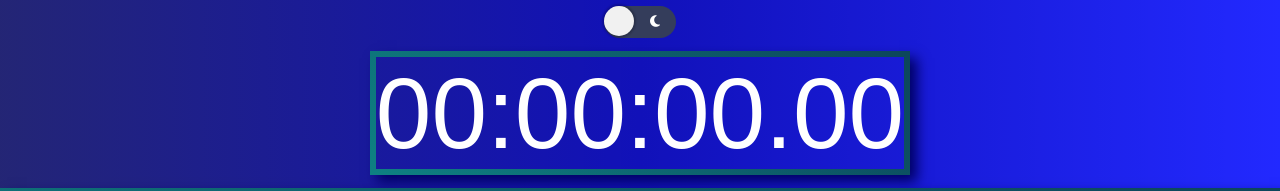
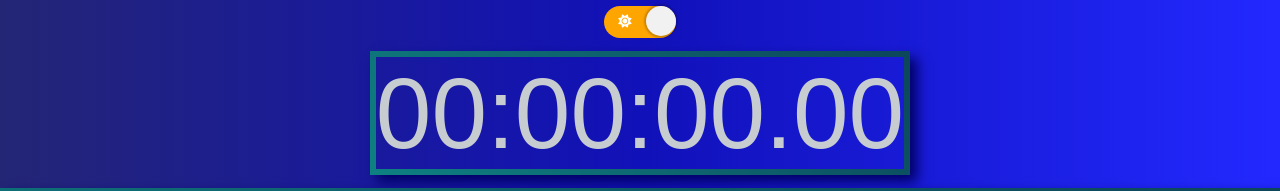
Before and after one commit to agus-diaz/juego-memoria, a plain HTML site: page juego memoria/index.html in a window 1280 px wide. Both pictures are taken after a click on the button 640 px from the left and 22 px from the top of the page. Shown: the top 191 px of the page. Drawn offline with Linux system fonts and the light colour scheme; some packages are replaced by stand-ins of ours; a script that the page names is missing.

Commit message:
Update styles.css

```diff
--- a/juego memoria/styles.css
+++ b/juego memoria/styles.css
@@ -4,7 +4,7 @@
 }
 
 * {
-    transition: all 0.5s;
+    transition: all 0.65s;
 }
 
 body {
@@ -25,6 +25,7 @@ body {
 }
 .dark{
     background: linear-gradient(to right,#020460dd,#0000b4ee,#0008ffdd);
+    color: rgb(192, 198, 204);
 }
 
 div {
@@ -179,11 +180,11 @@ img{
    transition: .3s ease all;
    box-shadow: 0px 0px 2px 2px rgba(0, 0, 0, .2);
  }
- .switch:active{
+ .switch.active{
    background: orange;
    color: #000;
  }
- .switch:active::after{
+ .switch.active::after{
   right: 0;
   left: unset;
  }
@@ -196,8 +197,6 @@ img{
     background: none;
     color: #ffff;
  }
-
-
 
  body.dark .tablero{
     background: linear-gradient(to left,#020460dd,#0000b4ee,#0008ffdd);
```
